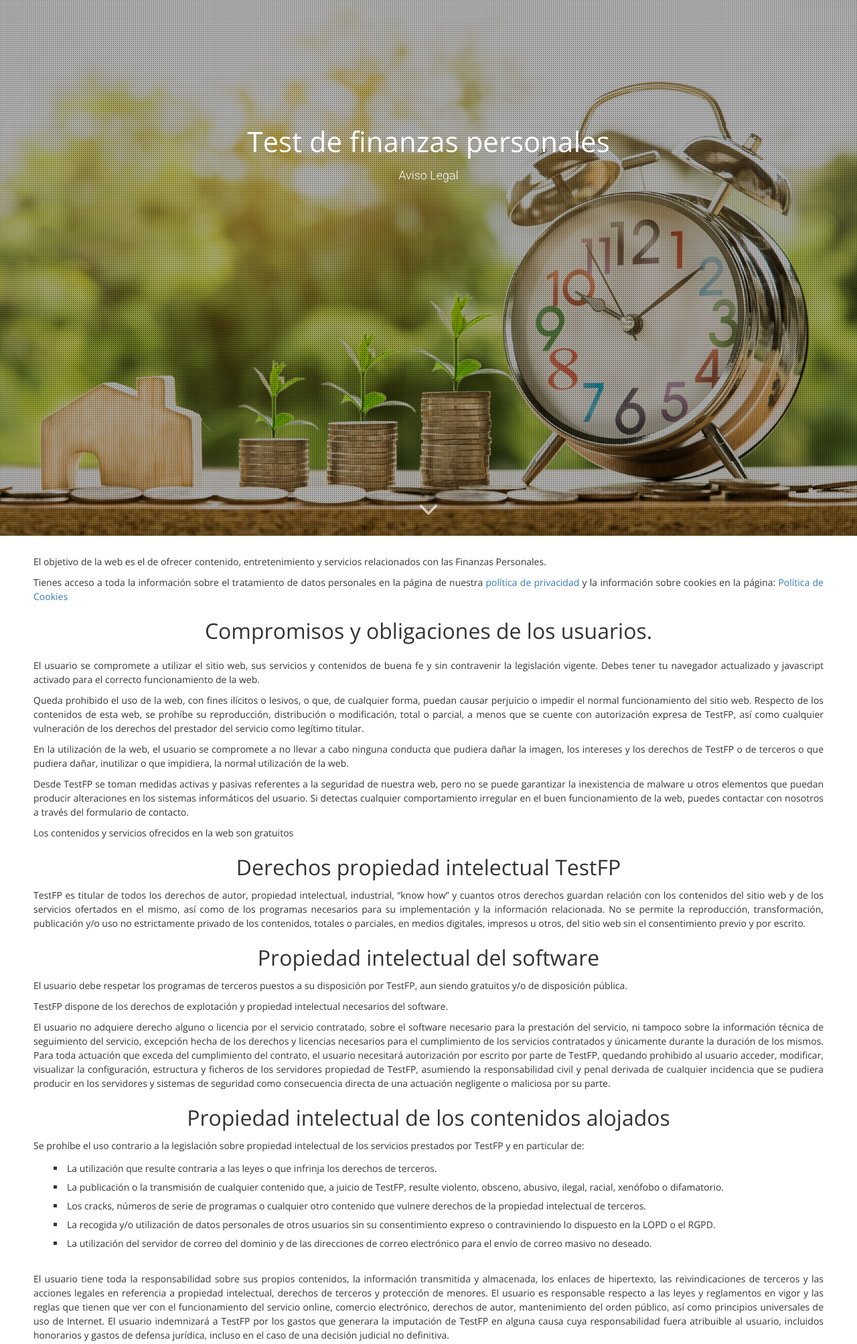
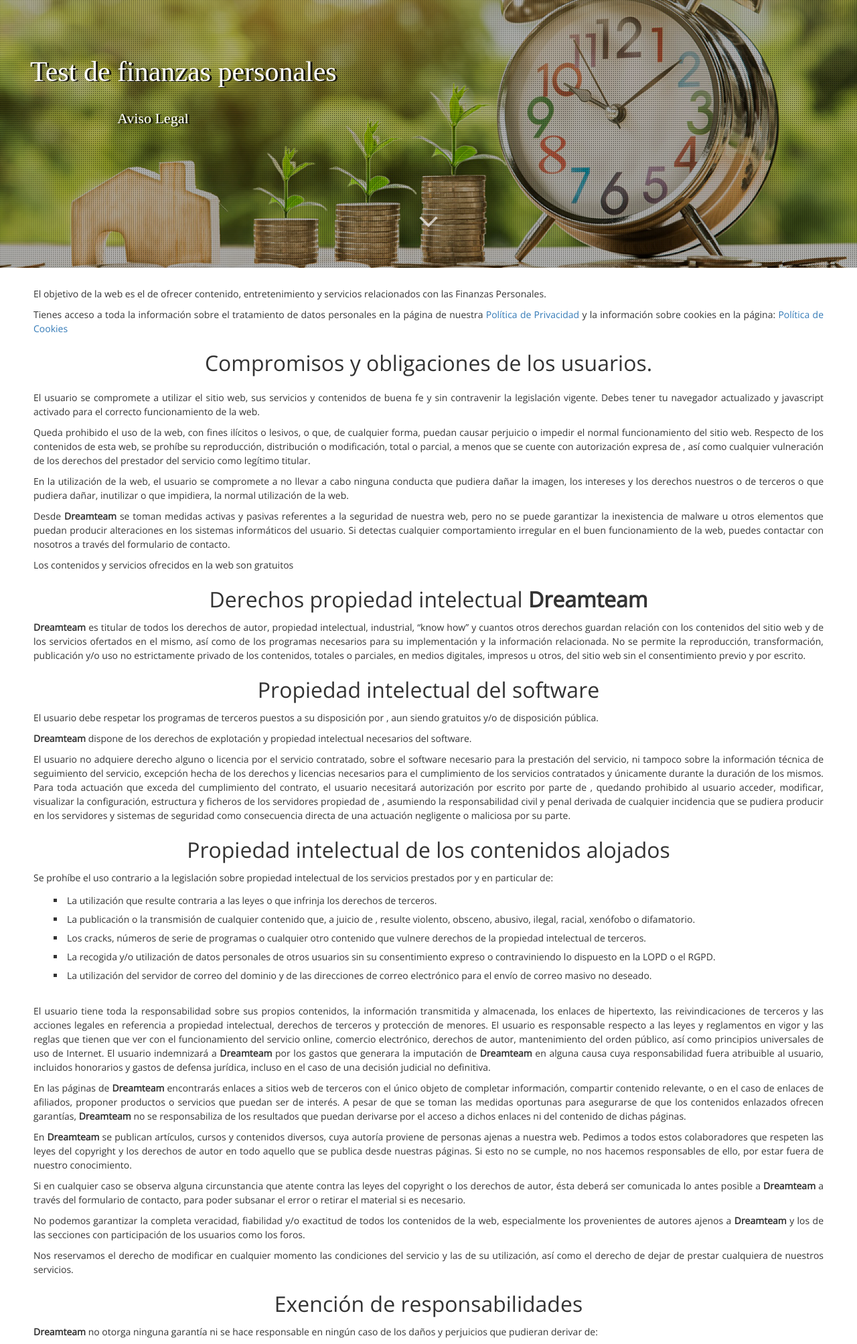
Before and after one commit to practicaproISPC/grupo-5-g5, a PHP site: page /AvisoLegal.html in a window 1280 px wide. Shown: the top 2007 px of the page at 67% size. Run offline with PHP 8.4, Linux system fonts and the light colour scheme; some libraries are stand-ins or nearby versions.

Commit message:
Leer comentario

```diff
--- a/AvisoLegal.html
+++ b/AvisoLegal.html
@@ -42,7 +42,7 @@
 					<div class="col-md-8">
 						<!--<img class="logo" src="images/logo.png" />-->
 						<h1 class="white-text">Test de finanzas personales</h1>
-						<h5 class="white-text">Aviso Legal</h5>
+						<h3 class="white-text2">Aviso Legal</h3>
 						<div id="countdown" class="white-text"></div>
 					</div>
 				</div>
@@ -54,40 +54,40 @@
 	<!-- HEADER ENDS -->
 
 	<br> <p> El objetivo de la web es el de ofrecer contenido, entretenimiento y servicios relacionados con las Finanzas Personales. <p>
-        <p> Tienes acceso a toda la información sobre el tratamiento de datos personales en la página de nuestra <a href="PoliticadePrivacidad.html"> política de privacidad </a> y la información sobre cookies en la página: <a href="PoliticaDeCookies.html"> Política de Cookies </a> <p>
+        <p> Tienes acceso a toda la información sobre el tratamiento de datos personales en la página de nuestra <a href="PoliticadePrivacidad.html" target="_blank" > Política de Privacidad </a> y la información sobre cookies en la página: <a href="PoliticaDeCookies.html" target="_blank" > Política de Cookies </a> <p>
             <h2> Compromisos y obligaciones de los usuarios. <h2>
         <p> El usuario se compromete a utilizar el sitio web, sus servicios y contenidos de buena fe y sin contravenir la legislación vigente. Debes tener tu navegador actualizado y javascript activado para el correcto funcionamiento de la web. <p>
-        <p> Queda prohibido el uso de la web, con fines ilícitos o lesivos, o que, de cualquier forma, puedan causar perjuicio o impedir el normal funcionamiento del sitio web. Respecto de los contenidos de esta web, se prohíbe su reproducción, distribución o modificación, total o parcial, a menos que se cuente con autorización expresa de TestFP, así como cualquier vulneración de los derechos del prestador del servicio como legítimo titular. <p>
-        <p> En la utilización de la web, el usuario se compromete a no llevar a cabo ninguna conducta que pudiera dañar la imagen, los intereses y los derechos de TestFP o de terceros o que pudiera dañar, inutilizar o que impidiera, la normal utilización de la web. </p>
-        <p> Desde TestFP se toman medidas activas y pasivas referentes a la seguridad de nuestra web, pero no se puede garantizar la inexistencia de malware u otros elementos que puedan producir alteraciones en los sistemas informáticos del usuario. Si detectas cualquier comportamiento irregular en el buen funcionamiento de la web, puedes contactar con nosotros a través del formulario de contacto. </p>
+        <p> Queda prohibido el uso de la web, con fines ilícitos o lesivos, o que, de cualquier forma, puedan causar perjuicio o impedir el normal funcionamiento del sitio web. Respecto de los contenidos de esta web, se prohíbe su reproducción, distribución o modificación, total o parcial, a menos que se cuente con autorización expresa de <b id="np17"></b>, así como cualquier vulneración de los derechos del prestador del servicio como legítimo titular. <p>
+        <p> En la utilización de la web, el usuario se compromete a no llevar a cabo ninguna conducta que pudiera dañar la imagen, los intereses y los derechos nuestros o de terceros o que pudiera dañar, inutilizar o que impidiera, la normal utilización de la web. </p>
+        <p> Desde <b id="npro"></b> se toman medidas activas y pasivas referentes a la seguridad de nuestra web, pero no se puede garantizar la inexistencia de malware u otros elementos que puedan producir alteraciones en los sistemas informáticos del usuario. Si detectas cualquier comportamiento irregular en el buen funcionamiento de la web, puedes contactar con nosotros a través del formulario de contacto. </p>
         <p> Los contenidos y servicios ofrecidos en la web son gratuitos </p>
-        <h2> Derechos propiedad intelectual TestFP  </h2>
-        <p> TestFP es titular de todos los derechos de autor, propiedad intelectual, industrial, “know how” y cuantos otros derechos guardan relación con los contenidos del sitio web y de los servicios ofertados en el mismo, así como de los programas necesarios para su implementación y la información relacionada. No se permite la reproducción, transformación, publicación y/o uso no estrictamente privado de los contenidos, totales o parciales, en medios digitales, impresos u otros, del sitio web sin el consentimiento previo y por escrito. </p>
+        <h2> Derechos propiedad intelectual <b id="np2"></b>  </h2>
+        <p> <b id="np3"></b> es titular de todos los derechos de autor, propiedad intelectual, industrial, “know how” y cuantos otros derechos guardan relación con los contenidos del sitio web y de los servicios ofertados en el mismo, así como de los programas necesarios para su implementación y la información relacionada. No se permite la reproducción, transformación, publicación y/o uso no estrictamente privado de los contenidos, totales o parciales, en medios digitales, impresos u otros, del sitio web sin el consentimiento previo y por escrito. </p>
         <h2> Propiedad intelectual del software </h2>
-        <p> El usuario debe respetar los programas de terceros puestos a su disposición por TestFP, aun siendo gratuitos y/o de disposición pública. <p>
-        <p> TestFP dispone de los derechos de explotación y propiedad intelectual necesarios del software. </p>
-        <p> El usuario no adquiere derecho alguno o licencia por el servicio contratado, sobre el software necesario para la prestación del servicio, ni tampoco sobre la información técnica de seguimiento del servicio, excepción hecha de los derechos y licencias necesarios para el cumplimiento de los servicios contratados y únicamente durante la duración de los mismos. Para toda actuación que exceda del cumplimiento del contrato, el usuario necesitará autorización por escrito por parte de TestFP, quedando prohibido al usuario acceder, modificar, visualizar la configuración, estructura y ficheros de los servidores propiedad de TestFP, asumiendo la responsabilidad civil y penal derivada de cualquier incidencia que se pudiera producir en los servidores y sistemas de seguridad como consecuencia directa de una actuación negligente o maliciosa por su parte. </p>
+        <p> El usuario debe respetar los programas de terceros puestos a su disposición por <b id="np19"></b>, aun siendo gratuitos y/o de disposición pública. <p>
+        <p> <b id="np4"></b> dispone de los derechos de explotación y propiedad intelectual necesarios del software. </p>
+        <p> El usuario no adquiere derecho alguno o licencia por el servicio contratado, sobre el software necesario para la prestación del servicio, ni tampoco sobre la información técnica de seguimiento del servicio, excepción hecha de los derechos y licencias necesarios para el cumplimiento de los servicios contratados y únicamente durante la duración de los mismos. Para toda actuación que exceda del cumplimiento del contrato, el usuario necesitará autorización por escrito por parte de <b id="np16"></b>, quedando prohibido al usuario acceder, modificar, visualizar la configuración, estructura y ficheros de los servidores propiedad de <b id="np15"></b>, asumiendo la responsabilidad civil y penal derivada de cualquier incidencia que se pudiera producir en los servidores y sistemas de seguridad como consecuencia directa de una actuación negligente o maliciosa por su parte. </p>
         <h2> Propiedad intelectual de los contenidos alojados </h2>
-        <p> Se prohíbe el uso contrario a la legislación sobre propiedad intelectual de los servicios prestados por TestFP y en particular de: </p>
+        <p> Se prohíbe el uso contrario a la legislación sobre propiedad intelectual de los servicios prestados por <b id="np18"></b> y en particular de: </p>
         <li type="square"> La utilización que resulte contraria a las leyes o que infrinja los derechos de terceros.</li>
-        <li type="square"> La publicación o la transmisión de cualquier contenido que, a juicio de TestFP, resulte violento, obsceno, abusivo, ilegal, racial, xenófobo o difamatorio. </li>
+        <li type="square"> La publicación o la transmisión de cualquier contenido que, a juicio de <b id="np20"></b>, resulte violento, obsceno, abusivo, ilegal, racial, xenófobo o difamatorio. </li>
         <li type="square"> Los cracks, números de serie de programas o cualquier otro contenido que vulnere derechos de la propiedad intelectual de terceros. </li>
         <li type="square"> La recogida y/o utilización de datos personales de otros usuarios sin su consentimiento expreso o contraviniendo lo dispuesto en la LOPD o el RGPD. </li>
         <li type="square"> La utilización del servidor de correo del dominio y de las direcciones de correo electrónico para el envío de correo masivo no deseado. </li> <br>
-        <p> El usuario tiene toda la responsabilidad sobre sus propios contenidos, la información transmitida y almacenada, los enlaces de hipertexto, las reivindicaciones de terceros y las acciones legales en referencia a propiedad intelectual, derechos de terceros y protección de menores. El usuario es responsable respecto a las leyes y reglamentos en vigor y las reglas que tienen que ver con el funcionamiento del servicio online, comercio electrónico, derechos de autor, mantenimiento del orden público, así como principios universales de uso de Internet. El usuario indemnizará a TestFP por los gastos que generara la imputación de TestFP en alguna causa cuya responsabilidad fuera atribuible al usuario, incluidos honorarios y gastos de defensa jurídica, incluso en el caso de una decisión judicial no definitiva. </p>
-        <p> En las páginas de TestFP encontrarás enlaces a sitios web de terceros con el único objeto de completar información, compartir contenido relevante, o en el caso de enlaces de afiliados, proponer productos o servicios que puedan ser de interés. A pesar de que se toman las medidas oportunas para asegurarse de que los contenidos enlazados ofrecen garantías, TestFP no se responsabiliza de los resultados que puedan derivarse por el acceso a dichos enlaces ni del contenido de dichas páginas. </p>
-        <p> En TestFP se publican artículos, cursos y contenidos diversos, cuya autoría proviene de personas ajenas a nuestra web. Pedimos a todos estos colaboradores que respeten las leyes del copyright y los derechos de autor en todo aquello que se publica desde nuestras páginas. Si esto no se cumple, no nos hacemos responsables de ello, por estar fuera de nuestro conocimiento. </p>
-        <p> Si en cualquier caso se observa alguna circunstancia que atente contra las leyes del copyright o los derechos de autor, ésta deberá ser comunicada lo antes posible a TestFP a través del formulario de contacto, para poder subsanar el error o retirar el material si es necesario. </p>
-        <p> No podemos garantizar la completa veracidad, fiabilidad y/o exactitud de todos los contenidos de la web, especialmente los provenientes de autores ajenos a TestFP y los de las secciones con participación de los usuarios como los foros. </p>
+        <p> El usuario tiene toda la responsabilidad sobre sus propios contenidos, la información transmitida y almacenada, los enlaces de hipertexto, las reivindicaciones de terceros y las acciones legales en referencia a propiedad intelectual, derechos de terceros y protección de menores. El usuario es responsable respecto a las leyes y reglamentos en vigor y las reglas que tienen que ver con el funcionamiento del servicio online, comercio electrónico, derechos de autor, mantenimiento del orden público, así como principios universales de uso de Internet. El usuario indemnizará a <b id="np11"></b> por los gastos que generara la imputación de <b id="np12"></b> en alguna causa cuya responsabilidad fuera atribuible al usuario, incluidos honorarios y gastos de defensa jurídica, incluso en el caso de una decisión judicial no definitiva. </p>
+        <p> En las páginas de <b id="np5"></b> encontrarás enlaces a sitios web de terceros con el único objeto de completar información, compartir contenido relevante, o en el caso de enlaces de afiliados, proponer productos o servicios que puedan ser de interés. A pesar de que se toman las medidas oportunas para asegurarse de que los contenidos enlazados ofrecen garantías, <b id="np10"></b> no se responsabiliza de los resultados que puedan derivarse por el acceso a dichos enlaces ni del contenido de dichas páginas. </p>
+        <p> En <b id="np6"></b> se publican artículos, cursos y contenidos diversos, cuya autoría proviene de personas ajenas a nuestra web. Pedimos a todos estos colaboradores que respeten las leyes del copyright y los derechos de autor en todo aquello que se publica desde nuestras páginas. Si esto no se cumple, no nos hacemos responsables de ello, por estar fuera de nuestro conocimiento. </p>
+        <p> Si en cualquier caso se observa alguna circunstancia que atente contra las leyes del copyright o los derechos de autor, ésta deberá ser comunicada lo antes posible a <b id="np9"></b> a través del formulario de contacto, para poder subsanar el error o retirar el material si es necesario. </p>
+        <p> No podemos garantizar la completa veracidad, fiabilidad y/o exactitud de todos los contenidos de la web, especialmente los provenientes de autores ajenos a <b id="np8"></b> y los de las secciones con participación de los usuarios como los foros. </p>
         <p> Nos reservamos el derecho de modificar en cualquier momento las condiciones del servicio y las de su utilización, así como el derecho de dejar de prestar cualquiera de nuestros servicios. </p>
         <h2> Exención de responsabilidades </h2>
-        <p> TestFP no otorga ninguna garantía ni se hace responsable en ningún caso de los daños y perjuicios que pudieran derivar de: </p>
+        <p> <b id="np7"></b> no otorga ninguna garantía ni se hace responsable en ningún caso de los daños y perjuicios que pudieran derivar de: </p>
         <li type="square"> La falta de disponibilidad de la web, de sus servicios o contenidos. </li>
         <li type="square"> La existencia de contenido malicioso en la web. </li>
         <li type="square"> El uso ilícito de nuestros servicios o contenido, o contrario a este aviso legal. </li>
         <li type="square"> Los problemas de cualquier tipo en los servicios prestados por terceros. </li>
         <li type="square"> El borrado accidental o no del contenido de la web. </li> <br>
-        <p> Nos esforzamos por mantener la página segura y libre de software malicioso. Si detectas cualquier comportamiento o actividad extraña en nuestra web, puedes comunicárnoslo a la dirección  ejemplo@proyecto.com </p>
+        <p> Nos esforzamos por mantener la página segura y libre de software malicioso. Si detectas cualquier comportamiento o actividad extraña en nuestra web, puedes comunicárnoslo a la dirección  <a href="mailto:ejemplo@gmail.com"> nuestro@ejemplo.com </a> </p>
         <p> También queda a su disposición mayor información: <a href="https://bildenlex.com/propiedad-intelectual/cuales-textos-legales-debe-tener-una-pagina-web-2/" target="_blank">Legales</a> </p>
 
 
@@ -99,13 +99,7 @@
 
 
 
-
-
-
-
-
-
-
+		<script src="js/nombreProyecto.js"></script>
 
 	<!-- FOOTER -->
 		<footer id="footer">
--- a/Resultado1.html
+++ b/Resultado1.html
@@ -42,7 +42,7 @@
 					<div class="col-md-8">
 						<!--<img class="logo" src="images/logo.png" />-->
 						<h1 class="white-text">Test de finanzas personales</h1>
-						<h2 class="white-text"> Registrar: la Clave de la buena administración financiera </h2>
+						<h3 class="white-text"> Registrar: la Clave de la buena administración financiera </h3>
 						<div id="countdown" class="white-text"></div>
 					</div>
 				</div>
@@ -56,7 +56,7 @@
 	<br> <p> Seguramente te ha pasado llegar a fin de mes y no saber en qué se te fue el dinero. Pensar “gane tanto, pague esto, aquello, esto otro… y me falta tanto que no se en qué lo gaste”. Incluso puede que alguna vez te preguntaras si habías perdido dinero en algún sitio. Esto se debe a que no llevas un registro o control del flujo de tu dinero. </p>
     <p> ¿Por qué es tan importante llevar un registro con las entradas y salidas de dinero? Podemos decir que es la base de una buena administración. Ya que si no sé a ciencia cierta cuánto gano, cuánto gasto y en qué lo gasto no puedo confeccionar un presupuesto, proyectar ahorros, reducir gastos, identificar los gastos hormigas, etc. </p>
 	<p> Es el primer paso de la escalera que conduce a la Libertad Financiera. Por eso te animamos a que durante un mes anotes todo, pero absolutamente todo: dinero que ganas y dinero que gastas por más que sean montos muy pequeños. Finalizado el mes, por favor, vuelve a realizar este test. </p> <br>
-	<figure> <img src="images/registrar.jpg" alt="debemos registar el dinero. Calculadora. " width="500px" height="500px" /> <figcaption> Debemos Registrar para poder Controlar Nuestras Finanzas </figcaption> </figure> <br>
+	<figure> <img src="images/registrar.jpg" alt="debemos registar el dinero. Calculadora. " width="500px" height="300px" /> <figcaption> Debemos Registrar para poder Controlar Nuestras Finanzas </figcaption> </figure> <br>
 	<h2> Algunos consejos para hacer el registro. </h2>
 	<p> Puedes usar una  libretita y lápiz, una hoja de Excel, una aplicación en tu celular o lo que te resulte más cómodo. La idea es que dispongas de ese medio todos los días para poder apuntar fehacientemente. </p>
 	<p> Aquí te dejamos una nota de un periódico argentino sobre 7 apps que te pueden ser de ayuda   </p> <br>
--- a/css/styles.css
+++ b/css/styles.css
@@ -74,12 +80,8 @@ p{
 	margin-right: 50px;
 	line-height: 1.5em;
 }
-.imagen{
-	margin-left: 50px;
-	margin-right: 10px;
 
-}
-li {
+li { /* para las listas Cuando uno dice los puntos a tener en cuenta son: */
 	text-align:justify;
 	font-size: 14px;
 	font-family: 'Open Sans', sans-serif;
@@ -126,8 +110,21 @@ figcaption {
 
 /* CUSTOM CLASSES */
 
-.white-text {
+.white-text { /*esta es la clase que usamos en los h sobre imagen */
 	color: #fff;
+	text-align: left;
+	font-family: Lucida sans-serif;
+	text-shadow: 3px 1px #0e0d0de7; /* sombra Valores x y y color */
+
+}
+
+.white-text2 { /*esta es la clase que usamos en los h sobre imagen */
+	color: #fff;
+	text-align: left;
+	margin-left: 130px;
+	font-family: Lucida sans-serif;
+	text-shadow: 3px 1px #0e0d0de7; /* sombra Valores x y y color */
+
 }
 
 .colored-line-small-center {
@@ -190,42 +188,59 @@ figcaption {
 	border-radius: 20px;
 	padding: 10px;
 }
-.pCentrado{
-	text-align: center;
+
+.boton { /*usado en los resultados */
+	border: 1px solid #57601d; /*anchura, estilo y color borde*/
+	padding: 10px; /*espacio alrededor texto*/
+	background-color: #84c700; /*color botón*/
+	color: #ffffff; /*color texto*/
+	text-decoration: none; /*decoración texto*/
+	text-transform: uppercase; /*capitalización texto*/
+	font-family: 'Helvetica', sans-serif; /*tipografía texto*/
+	border-radius: 50px; /*bordes redondos*/
+	margin-right: 50px;
 }
+
+.imagen { /*para que la imagen quede en caja al alinearla a la izq */
+	margin-left: 50px;
+	margin-right: 10px;
+
+}
+
+
 
 /* SECTIONS */
 
 section {
 	padding: 120px 0px;
 }
-
 /* HEADER */
 
 #header {
-	background: url(../images/money-2696229_1920.jpg) no-repeat center center;
+	background: url(../images/money2.jpg) no-repeat center center;
 	background-size: cover;
-	height: 100vh;
+	height: 50vh;
 	padding: 0px;
 }
 
 #header .container {
 	background: url(../images/body-bg1.png) repeat 0 0;
-	height: 100vh;
+	height: 50vh;
 	width: 100% !important;
 	padding: 0px;
 	z-index: 998;
 }
 
+
 #header .col-md-8 {
-	top: 20%;
+	top: 7%;
 	right: 0;
 	bottom: 0;
 	left: 0;
 	position: absolute;
 	display: block;
-	margin-left: auto;
-	margin-right: auto;
+	margin-left: 30px;
+	margin-right: 50px;
 	z-index: 999;
 }
 
@@ -239,6 +254,8 @@ section {
 	height: 50px;
 	overflow: hidden;
 	position: absolute;
+	top: 40%; /*desde donde arranca la flechita */
+	left: 0;
 	z-index: 999;
 	text-align:center;
 	text-decoration: none;
```
Also changed, not shown: other parts of css/styles.css (+16 -26 lines), PoliticaDeCookies.html (+12 -4 lines), PoliticadePrivacidad.html (+6 -6 lines), js/nombreProyecto.js (added, +22 -0 lines), images/money-2696229_1920.jpg, images/money2.jpg (added).
